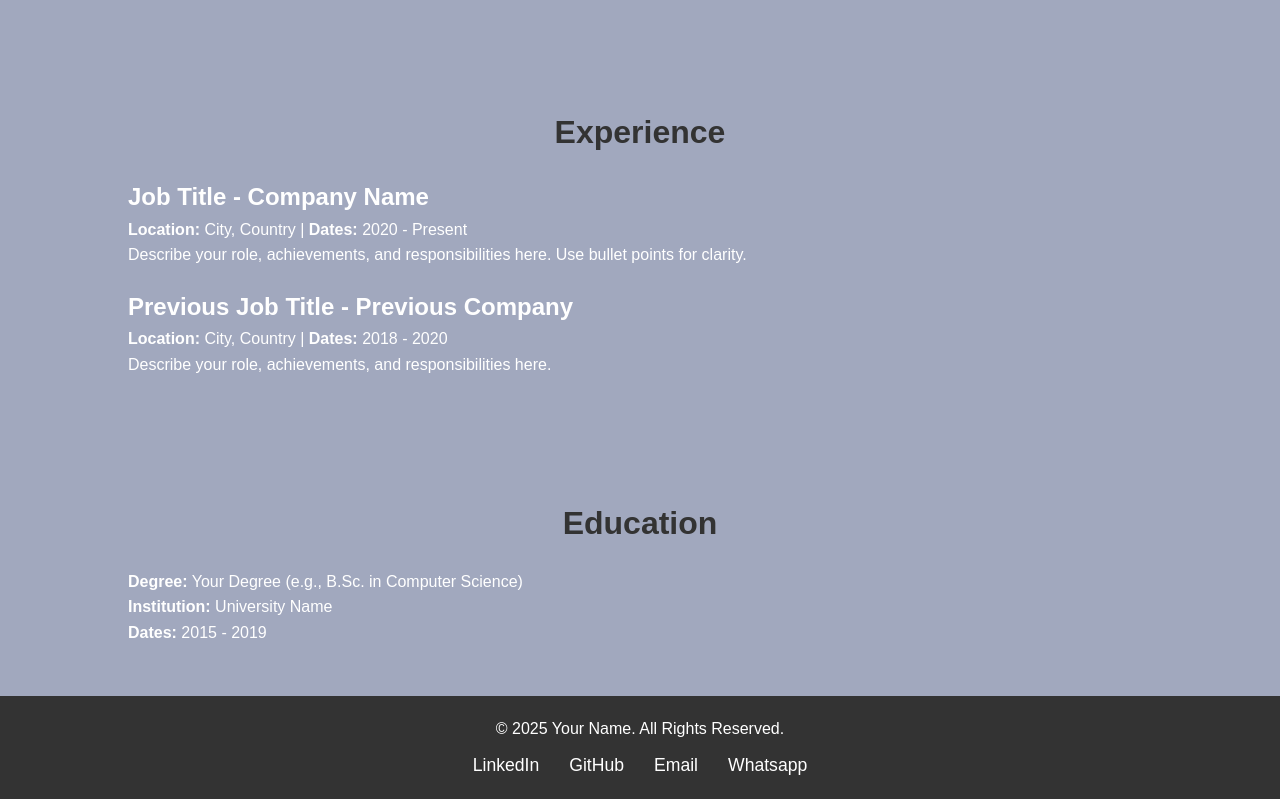
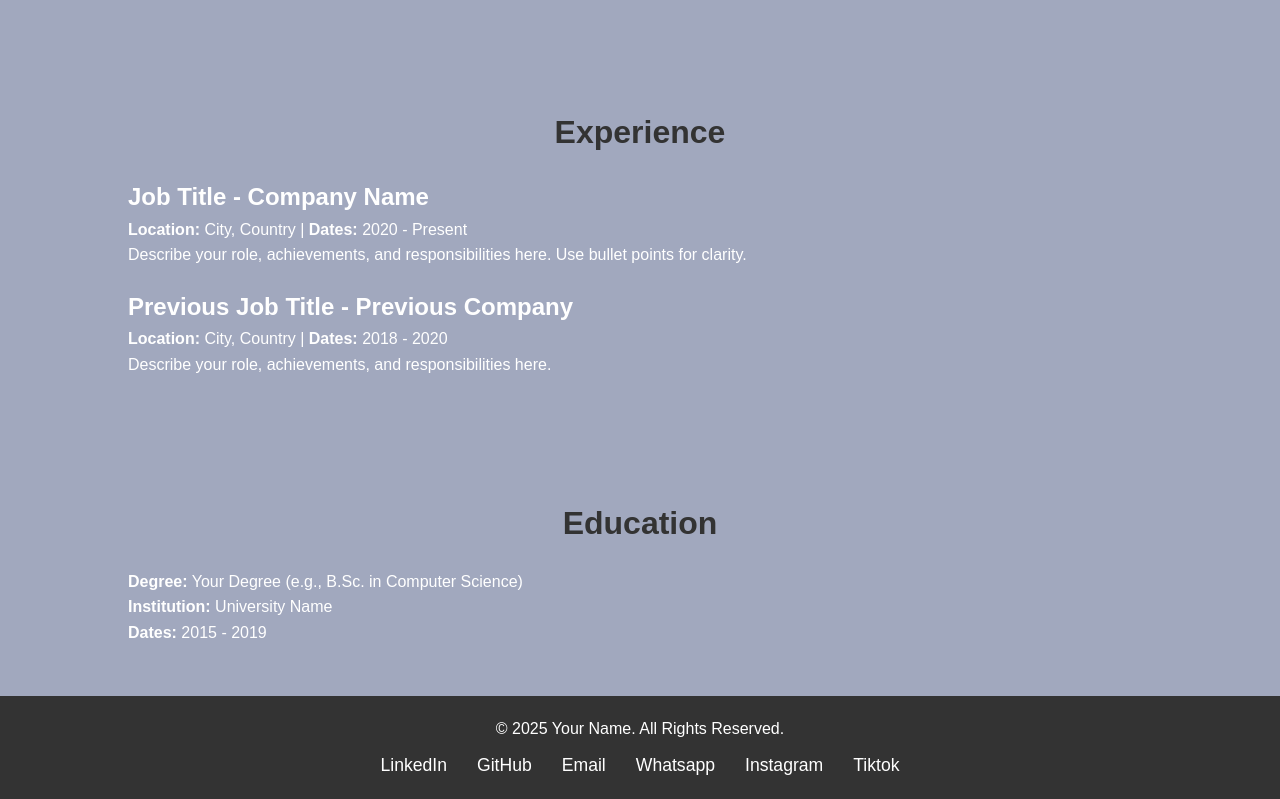
Before and after one commit to Wolfgirl410/Resume, a plain HTML site: page index.html in a window 1280 px wide. Shown: the part 669-1468 px from the top of the page. Drawn offline with Linux system fonts and the light colour scheme.

Commit message:
Update index.html

```diff
--- a/index.html
+++ b/index.html
@@ -67,6 +67,8 @@
                   <li><a href="https://github.com/Wolfgirl410">GitHub</a></li>
                   <li><a href="mailto:mariamohanjacob@gmail.com">Email</a></li>
                   <li><a href="https://wa.me/60173555492">Whatsapp</a></li>
+                  <li><a href="https://www.instagram.com/miajacob0406/">Instagram</a></li>
+                  <li><a href="https://www.tiktok.com/@wolfgirl4105">Tiktok</a></li>
               </ul>
           </div>
       </footer>
```
